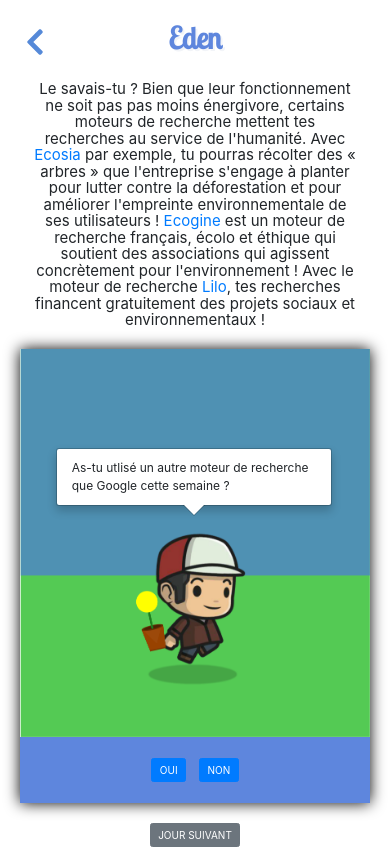
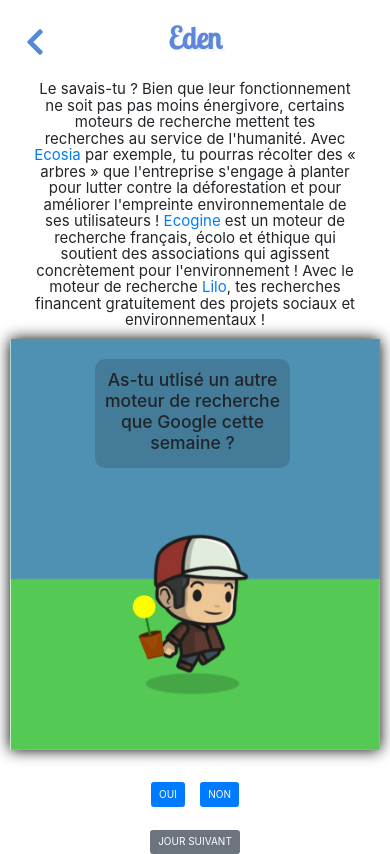
Before and after one commit to PhilippElsaesser/Hackathon-ecolocool, a React (Create React App) app in the folder eden/: page /boardgame in a window 390 px wide. Built offline with nearby package versions, Linux system fonts and the light colour scheme.

Commit message:
Changed question form from a popover to a responsive div

```diff
--- a/eden/src/Assets/Style/boardGame.css
+++ b/eden/src/Assets/Style/boardGame.css
@@ -10,9 +10,14 @@
 .menu-choice {
     width:100%;
     display:block;
-    background-color: rgb(94, 134, 221);
+    /* background-color: rgb(94, 134, 221); */
     padding:4%;
     margin:auto;
+    box-shadow:
+}
+
+.menu-choice button:hover {
+    box-shadow: 0 12px 16px 0 rgba(0,0,0,0.24), 0 17px 50px 0 rgba(0,0,0,0.19);
 }
 
 h1 {
@@ -37,13 +42,26 @@
 }
 .popover {
     position: absolute;
-    top:13vh;
-    left: 13vw;
+    top:45px;
+    left: 100px;
     font-size: 1.2rem;
+    padding: 5px;
+    font-size: 2em;
 }
 
 #gameCanvas {
     max-width: 550px;
     filter: drop-shadow(0 0 0.75rem black);
-    padding:20px;
+    padding:10px;
 }
+
+#question {
+    position: absolute;
+    left: 25%;
+    top: 5%;
+    background-color:rgba(0, 0, 0, 0.15);
+    padding: 10px;
+    border-radius: 10px;
+    width:50vw;
+    max-width: 266px;
+}
--- a/eden/src/Components/BoardGame.jsx
+++ b/eden/src/Components/BoardGame.jsx
@@ -17,18 +17,19 @@
         <Container id="gameCanvas">
           <Row>
             <Col sm="12">
-              <div className="boardgame">
-                  <Popover placement="top">
-                    {this.props.popUpContent[this.props.day].question}
-                  </Popover>
+              <div className="boardgame text-center">
+                <div id="question"><h3>{this.props.popUpContent[this.props.day].question}</h3></div>
+                {/* <Popover placement="top">
+                  {this.props.popUpContent[this.props.day].question}
+                </Popover> */}
                 <img src={background} className="img-fluid" alt="" />
-                <div className="menu-choice">
-                  <ButtonQuestions />
-                </div>
               </div>
             </Col>
           </Row>
         </Container>
+        <div className="menu-choice">
+          <ButtonQuestions />
+        </div>
         <NextDay />
       </div>
     );
--- a/eden/src/Reducer/questionReducer.jsx
+++ b/eden/src/Reducer/questionReducer.jsx
@@ -16,13 +16,13 @@
       id: 3,
       question: 'As-tu nettoyé ta boîte mail récemment ?',
       answer: 'oui',
-      trivia: "Le savais-tu ? Une entreprise de 100 personnes génère chaque année rien qu’avec son courrier électronique 13,6 tonnes d’équivalent CO2, soit l’équivalent de 14 allers-retours Paris et New York.(ADEME). Le nombre de mails envoyés par jour en France s'élève à 1,4 milliard (hors spam). Dans le monde ? 281 milliards (hors spam) ! Pour nettoyer ta boîte mail tu peux utiliser des outils comme <a href=\"Cleanfox.io\" target=\"blank\">Cleanfox.io</a> !"
+      trivia: "Le savais-tu ? Une entreprise de 100 personnes génère chaque année rien qu’avec son courrier électronique 13,6 tonnes d’équivalent CO2, soit l’équivalent de 14 allers-retours Paris et New York.(ADEME). Le nombre de mails envoyés par jour en France s'élève à 1,4 milliard (hors spam). Dans le monde ? 281 milliards (hors spam) ! Pour nettoyer ta boîte mail tu peux utiliser des outils comme <a href=\"https://cleanfox.io\" target=\"blank\">Cleanfox</a> !"
     },
     {
       id: 4,
       question: "As-tu utilisé google pour aller sur l'un de tes sites favoris cette semaine ?",
       answer: 'non',
-      trivia: "Le savais-tu ? L’impact d’une requête web dépend du temps de recherche et du nombre de pages consultées. On divise par 4 les émissions de gaz à effet de serre en allant directement à l’adresse du site. <a href=\"https://www.lilo.org/fr/comment-epingler-mes-sites-favoris-mon-navigateur/\">Crée des favoris</a> dans ton navigateur pour tes sites internet préférés !"
+      trivia: "Le savais-tu ? L’impact d’une requête web dépend du temps de recherche et du nombre de pages consultées. On divise par 4 les émissions de gaz à effet de serre en allant directement à l’adresse du site. <a href=\"https://www.lilo.org/fr/comment-epingler-mes-sites-favoris-mon-navigateur/\" target=\"blank\">Crée des favoris</a> dans ton navigateur pour tes sites internet préférés !"
     },
     {
       id: 5,
```
